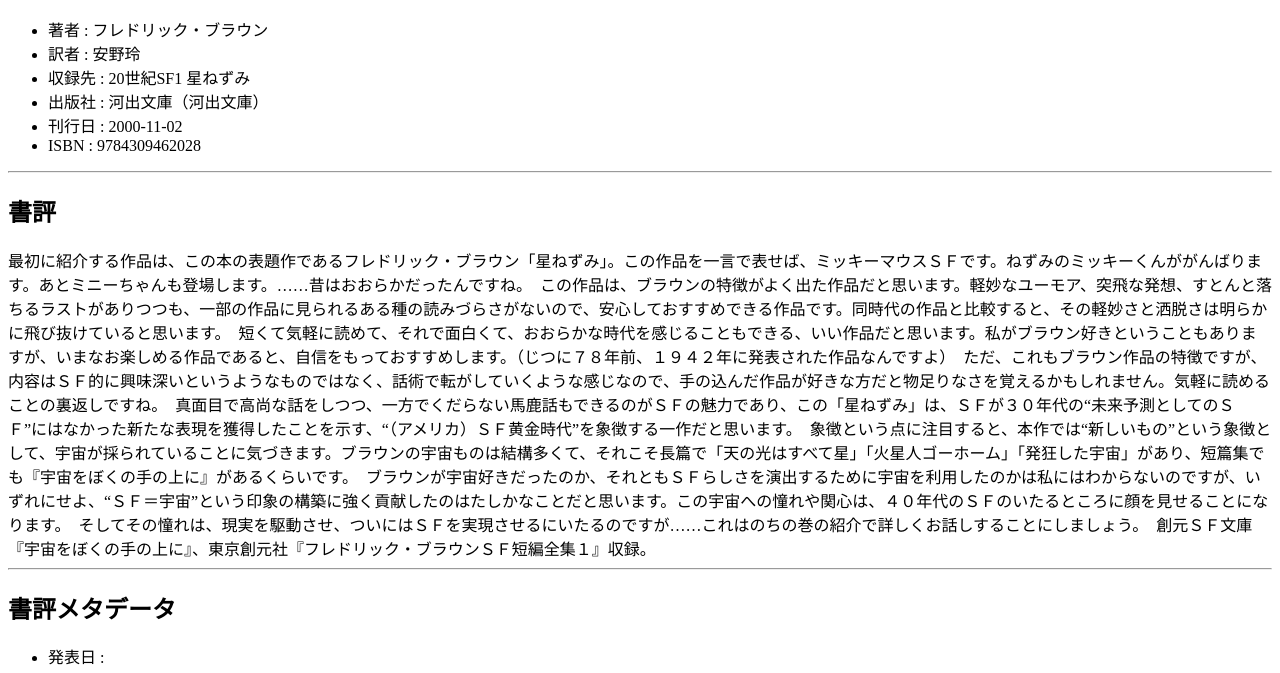
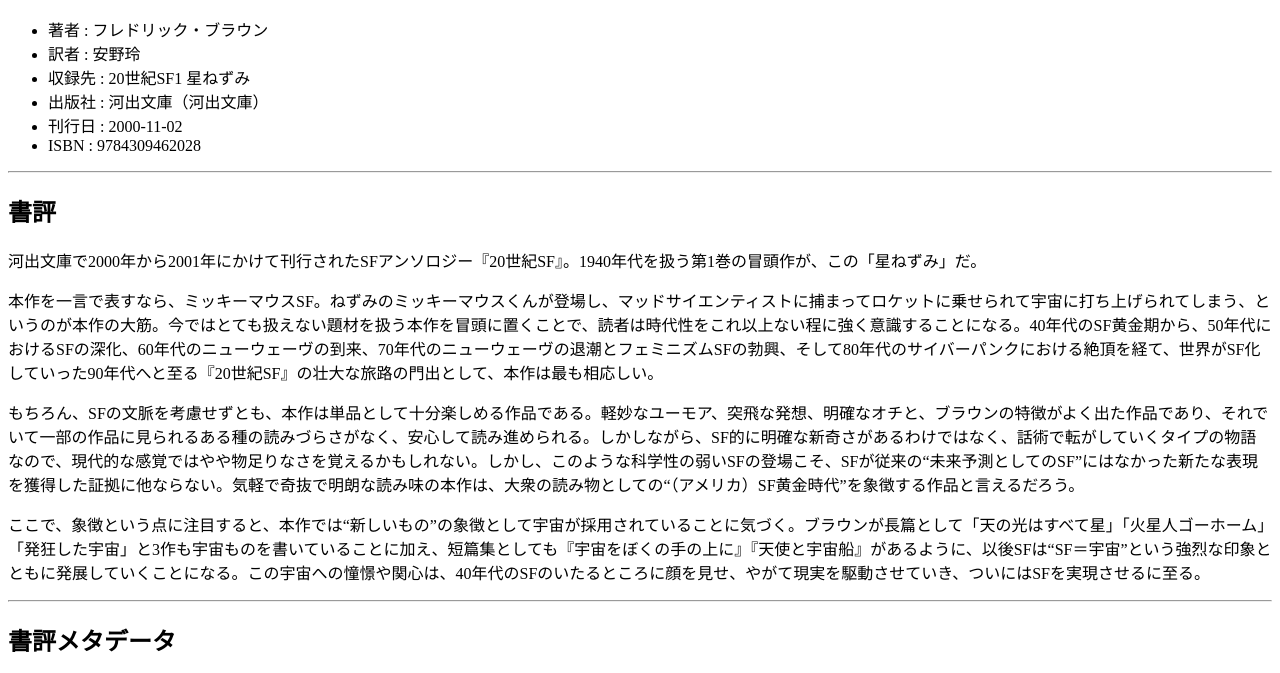
Before and after one commit to ShiyuuShimo/sf-promenade.github.io, a plain HTML site: page reviews/review_starmouse.html in a window 1280 px wide. Shown: the part 127-800 px from the top of the page. Drawn offline with Linux system fonts and the light colour scheme.

Commit message:
write up text

```diff
--- a/reviews/review_starmouse.html
+++ b/reviews/review_starmouse.html
@@ -35,14 +35,28 @@
 
 		<h2>書評</h2>
 
-		最初に紹介する作品は、この本の表題作であるフレドリック・ブラウン「星ねずみ」。この作品を一言で表せば、ミッキーマウスＳＦです。ねずみのミッキーくんががんばります。あとミニーちゃんも登場します。……昔はおおらかだったんですね。　この作品は、ブラウンの特徴がよく出た作品だと思います。軽妙なユーモア、突飛な発想、すとんと落ちるラストがありつつも、一部の作品に見られるある種の読みづらさがないので、安心しておすすめできる作品です。同時代の作品と比較すると、その軽妙さと洒脱さは明らかに飛び抜けていると思います。　短くて気軽に読めて、それで面白くて、おおらかな時代を感じることもできる、いい作品だと思います。私がブラウン好きということもありますが、いまなお楽しめる作品であると、自信をもっておすすめします。（じつに７８年前、１９４２年に発表された作品なんですよ）　ただ、これもブラウン作品の特徴ですが、内容はＳＦ的に興味深いというようなものではなく、話術で転がしていくような感じなので、手の込んだ作品が好きな方だと物足りなさを覚えるかもしれません。気軽に読めることの裏返しですね。　真面目で高尚な話をしつつ、一方でくだらない馬鹿話もできるのがＳＦの魅力であり、この「星ねずみ」は、ＳＦが３０年代の“未来予測としてのＳＦ”にはなかった新たな表現を獲得したことを示す、“（アメリカ）ＳＦ黄金時代”を象徴する一作だと思います。　象徴という点に注目すると、本作では“新しいもの”という象徴として、宇宙が採られていることに気づきます。ブラウンの宇宙ものは結構多くて、それこそ長篇で「天の光はすべて星」「火星人ゴーホーム」「発狂した宇宙」があり、短篇集でも『宇宙をぼくの手の上に』があるくらいです。　ブラウンが宇宙好きだったのか、それともＳＦらしさを演出するために宇宙を利用したのかは私にはわからないのですが、いずれにせよ、“ＳＦ＝宇宙”という印象の構築に強く貢献したのはたしかなことだと思います。この宇宙への憧れや関心は、４０年代のＳＦのいたるところに顔を見せることになります。　そしてその憧れは、現実を駆動させ、ついにはＳＦを実現させるにいたるのですが……これはのちの巻の紹介で詳しくお話しすることにしましょう。　創元ＳＦ文庫『宇宙をぼくの手の上に』、東京創元社『フレドリック・ブラウンＳＦ短編全集１』収録。
+		<p>
+			河出文庫で2000年から2001年にかけて刊行されたSFアンソロジー『20世紀SF』。1940年代を扱う第1巻の冒頭作が、この「星ねずみ」だ。
+		</p>
+
+		<p>
+			本作を一言で表すなら、ミッキーマウスSF。ねずみのミッキーマウスくんが登場し、マッドサイエンティストに捕まってロケットに乗せられて宇宙に打ち上げられてしまう、というのが本作の大筋。今ではとても扱えない題材を扱う本作を冒頭に置くことで、読者は時代性をこれ以上ない程に強く意識することになる。40年代のSF黄金期から、50年代におけるSFの深化、60年代のニューウェーヴの到来、70年代のニューウェーヴの退潮とフェミニズムSFの勃興、そして80年代のサイバーパンクにおける絶頂を経て、世界がSF化していった90年代へと至る『20世紀SF』の壮大な旅路の門出として、本作は最も相応しい。
+		</p>
+
+		<p>
+			もちろん、SFの文脈を考慮せずとも、本作は単品として十分楽しめる作品である。軽妙なユーモア、突飛な発想、明確なオチと、ブラウンの特徴がよく出た作品であり、それでいて一部の作品に見られるある種の読みづらさがなく、安心して読み進められる。しかしながら、SF的に明確な新奇さがあるわけではなく、話術で転がしていくタイプの物語なので、現代的な感覚ではやや物足りなさを覚えるかもしれない。しかし、このような科学性の弱いSFの登場こそ、SFが従来の“未来予測としてのSF”にはなかった新たな表現を獲得した証拠に他ならない。気軽で奇抜で明朗な読み味の本作は、大衆の読み物としての“（アメリカ）SF黄金時代”を象徴する作品と言えるだろう。
+		</p>
+
+		<p>
+			ここで、象徴という点に注目すると、本作では“新しいもの”の象徴として宇宙が採用されていることに気づく。ブラウンが長篇として「天の光はすべて星」「火星人ゴーホーム」「発狂した宇宙」と3作も宇宙ものを書いていることに加え、短篇集としても『宇宙をぼくの手の上に』『天使と宇宙船』があるように、以後SFは“SF＝宇宙”という強烈な印象とともに発展していくことになる。この宇宙への憧憬や関心は、40年代のSFのいたるところに顔を見せ、やがて現実を駆動させていき、ついにはSFを実現させるに至る。
+		</p>
 
 		<hr>
 
 		<h2>書評メタデータ</h2>
 
 		<ul>
-			<li>発表日 : </li>
+			<li>発表日 : 2023-07-XX</li>
 		</ul>
 
 		<hr>
```
